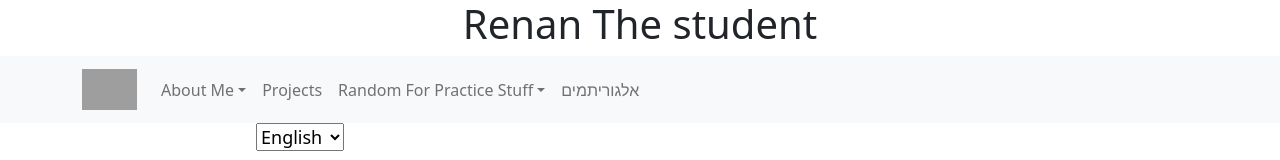
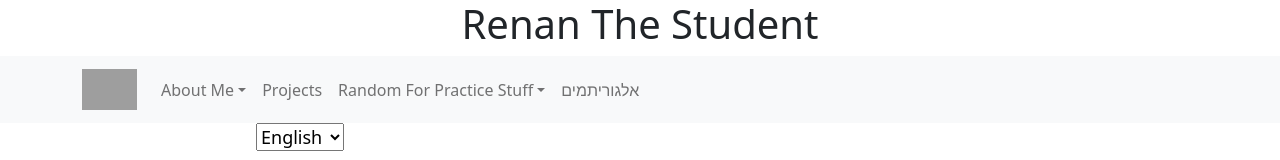
Before and after one commit to renanbazinin/RenanBazininSite, a React (Create React App) app: page /ReddiAPIFUN in a window 1280 px wide. Shown: the top 160 px of the page. Built offline with nearby package versions, Linux system fonts and the light colour scheme; grey boxes are pictures that could not be loaded.

Commit message:
Just Text

```diff
--- a/src/App.js
+++ b/src/App.js
@@ -50,7 +50,7 @@ function App() {
         integrity="sha384-1BmE4kWBq78iYhFldvKuhfTAU6auU8tT94WrHftjDbrCEXSU1oBoqyl2QvZ6jIW3"
         crossOrigin="anonymous"
       />
-      <h1>Renan The student</h1>
+      <h1>Renan The Student</h1>
       <Navbar bg="light" expand="lg" >
       <Container >
         <Navbar.Brand href="#/RenanBazinin"><img src='https://i.imgur.com/Eb5gEmq.png' style={{width:"55px"}}/></Navbar.Brand>
```
